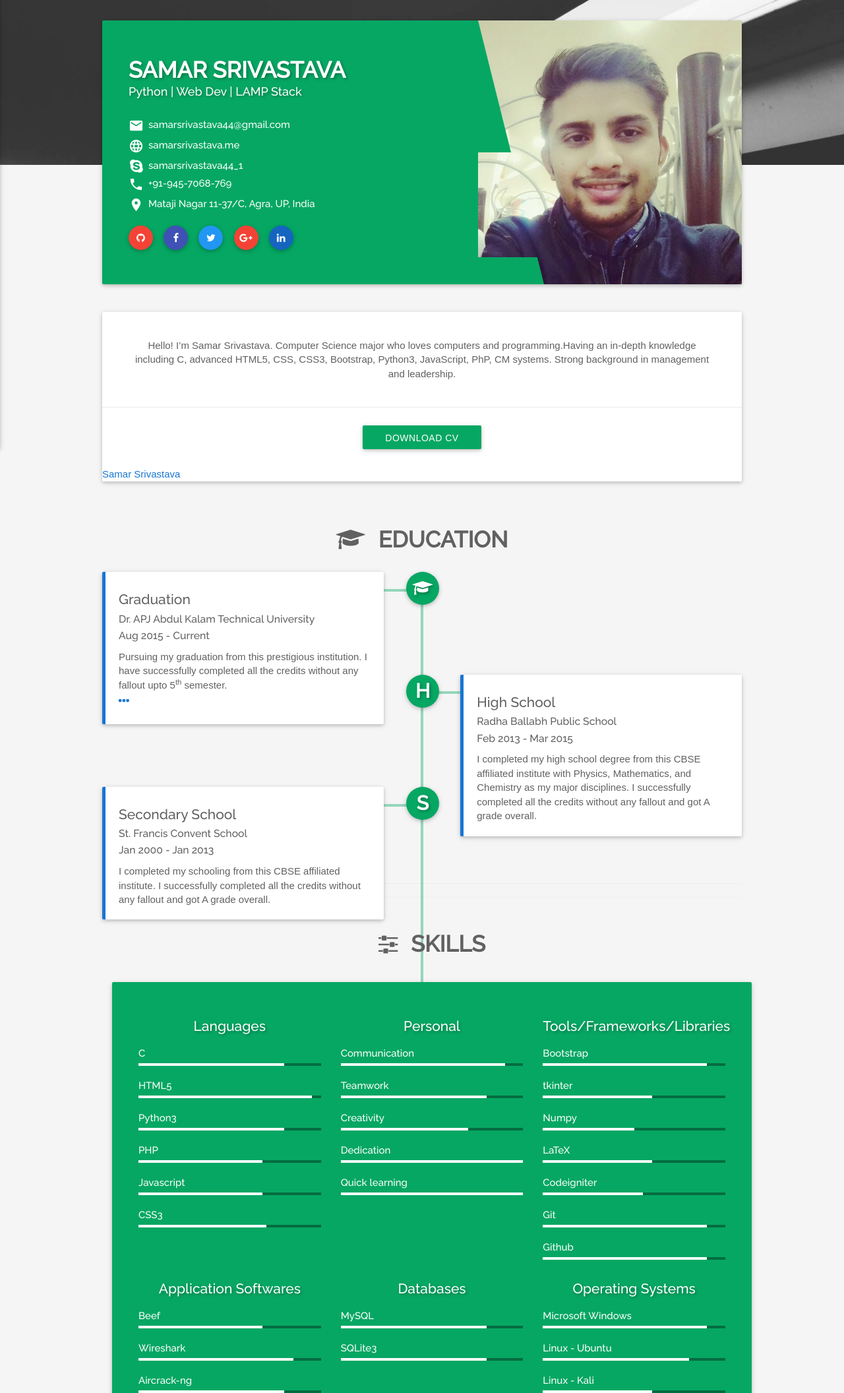
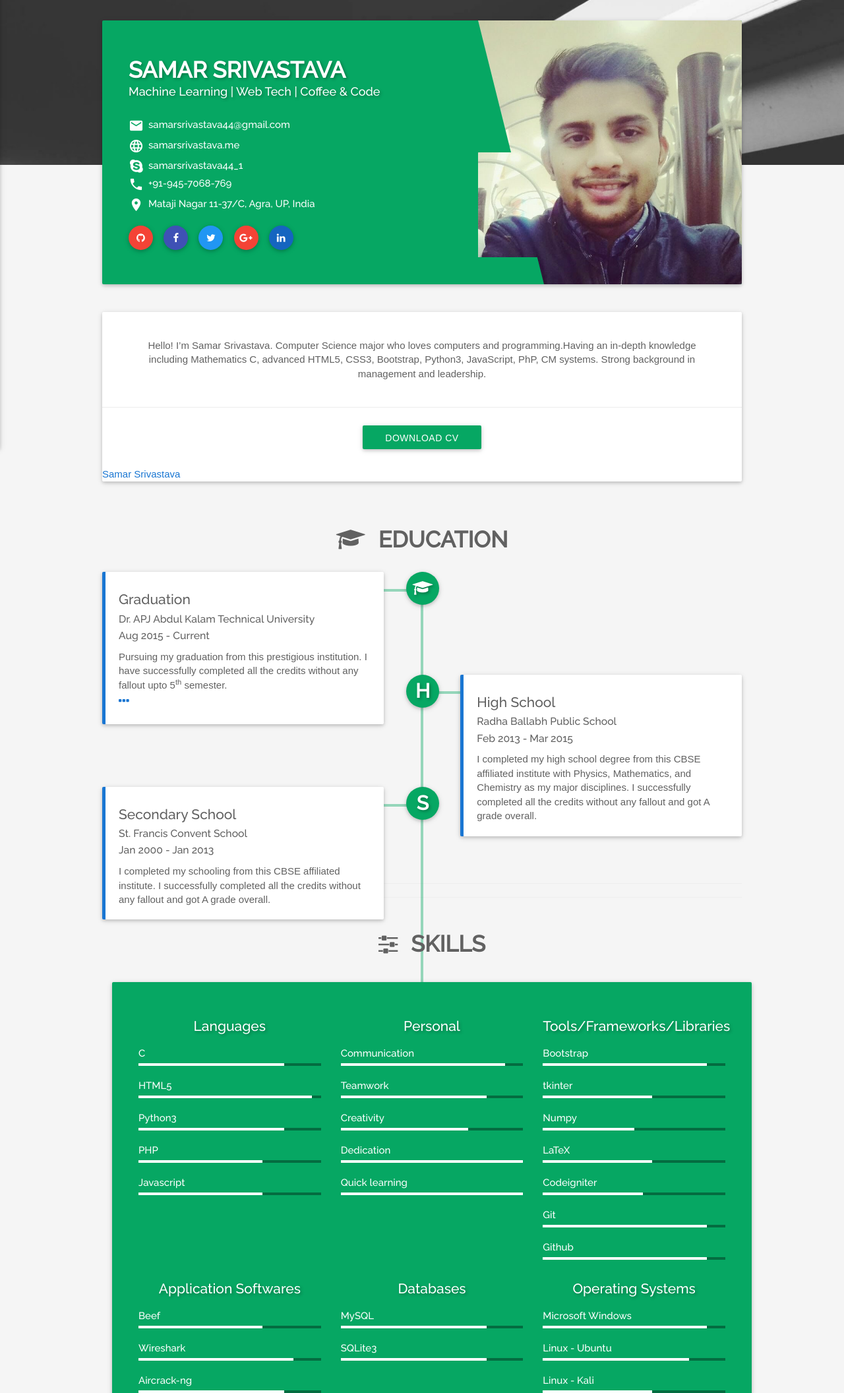
Before and after one commit to samacker77/samacker77.github.io, a plain HTML site: page index.html in a window 1280 px wide. Shown: the part 120-2232 px from the top of the page at 66% size. Drawn offline with Linux system fonts and the light colour scheme; some packages are replaced by stand-ins of ours; a web font is replaced by a local one.

Commit message:
minor changes

```diff
--- a/index.html
+++ b/index.html
@@ -127,7 +127,7 @@
                                 <!-- NAME & STATUS -->
                                 <div class="info-headings">
                                     <h4 class="text-uppercase left">Samar Srivastava</h4>
-                                    <h6 class="text-capitalize left">Python | Web Dev | LAMP Stack</h6>
+                                    <h6 class="text-capitalize left">Machine Learning | Web Tech | Coffee & Code</h6>
 
                                 </div>
 
@@ -202,7 +202,7 @@
                         <p>
                             Hello! I’m Samar Srivastava. Computer Science major who loves
                             computers and programming.Having an in-depth knowledge
-                            including C, advanced HTML5, CSS, CSS3, Bootstrap, Python3, JavaScript, PhP,
+                            including Mathematics C, advanced HTML5, CSS3, Bootstrap, Python3, JavaScript, PhP,
                             CM systems. Strong background in management and leadership.
                         </p>
                     </div>
@@ -370,11 +370,6 @@
                                 </div>
                                 <div class="skillbar" data-percent="68%">
                                     <div class="skillbar-title"><span>Javascript</span></div>
-                                    <div class="skillbar-bar"></div>
-                                    <div class="skill-bar-percent"></div>
-                                </div>
-                                <div class="skillbar" data-percent="70%">
-                                    <div class="skillbar-title"><span>CSS3</span></div>
                                     <div class="skillbar-bar"></div>
                                     <div class="skill-bar-percent"></div>
                                 </div>
```
